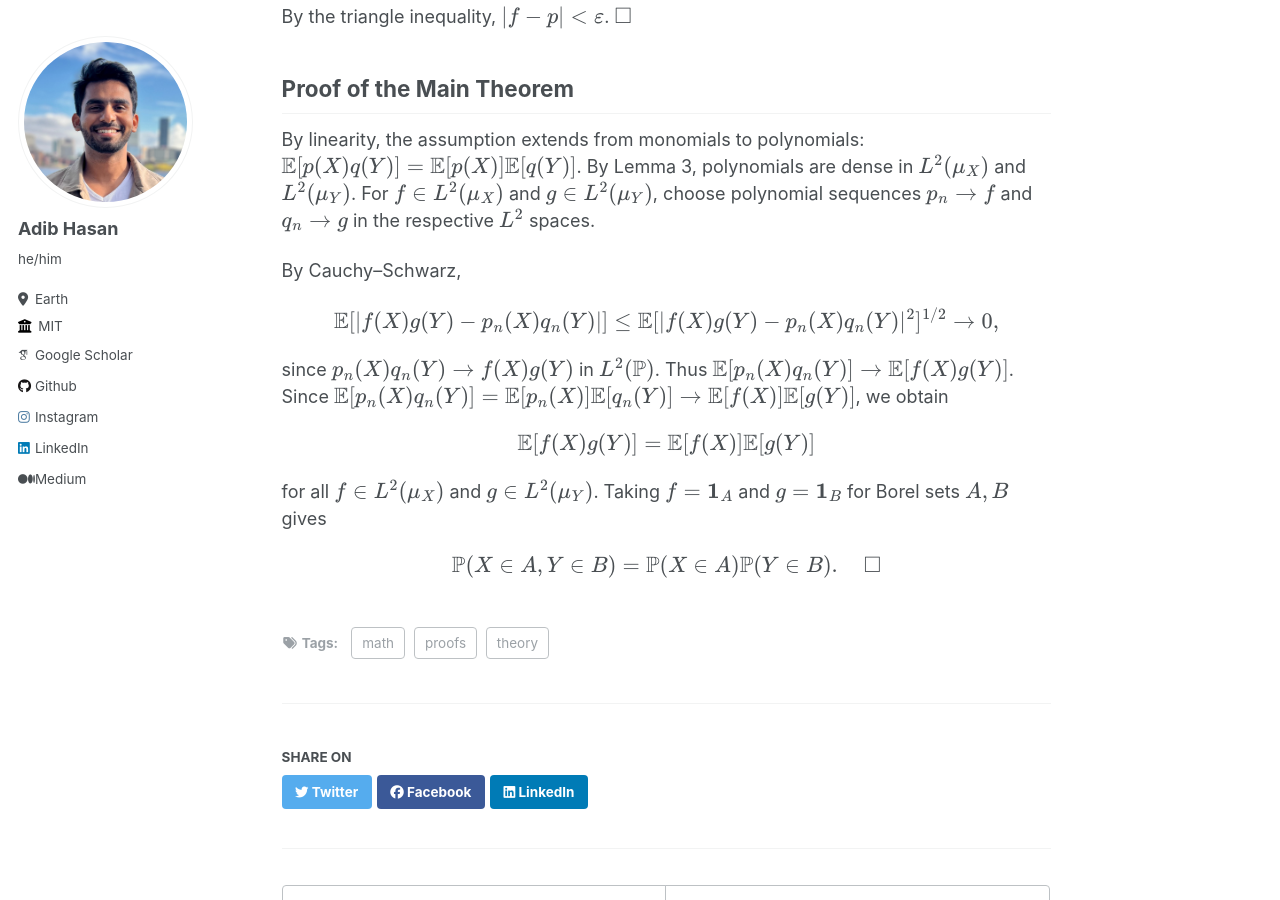
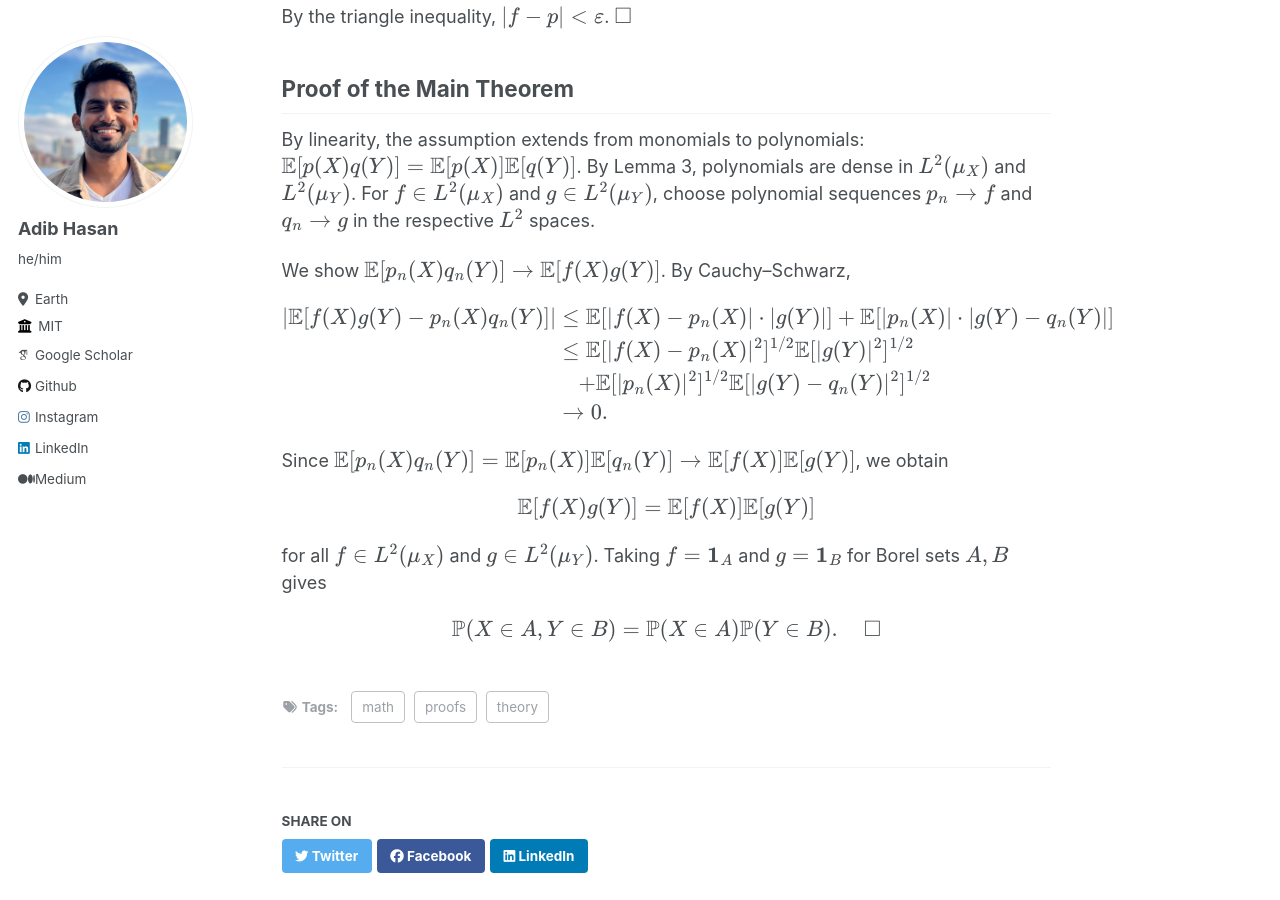
Before and after one commit to Neehan/neehan.github.io, a Jekyll site: the page built from _blog/no-corr-to-independence.md, in a window 1280 px wide and 900 px high, scrolled down 3893 px. Built offline with Jekyll 4.4.1, drawn with Linux system fonts in a browser that asks for light colours; some web fonts are replaced; some of the changed text lies outside the part shown.

Commit message:
no corr to indep

```diff
--- a/_blog/no-corr-to-independence.md
+++ b/_blog/no-corr-to-independence.md
@@ -121,15 +121,19 @@ By the triangle inequality, $\|f-p\| < \varepsilon$. $\square$
 
 By linearity, the assumption extends from monomials to polynomials: $\mathbb E[p(X)q(Y)] = \mathbb E[p(X)]\mathbb E[q(Y)]$. By Lemma 3, polynomials are dense in $L^2(\mu\_X)$ and $L^2(\mu\_Y)$. For $f\in L^2(\mu\_X)$ and $g\in L^2(\mu\_Y)$, choose polynomial sequences $p\_n \to f$ and $q\_n \to g$ in the respective $L^2$ spaces.
 
-By Cauchy–Schwarz,
+We show $\mathbb E[p\_n(X)q\_n(Y)] \to \mathbb E[f(X)g(Y)]$. By Cauchy–Schwarz,
 
 $$
-\mathbb E[|f(X)g(Y) - p_n(X)q_n(Y)|]
-\le \mathbb E[|f(X)g(Y) - p_n(X)q_n(Y)|^2]^{1/2}
-\to 0,
+\begin{align}
+|\mathbb E[f(X)g(Y) - p_n(X)q_n(Y)]|
+&\le \mathbb E[|f(X) - p_n(X)| \cdot |g(Y)|] + \mathbb E[|p_n(X)| \cdot |g(Y) - q_n(Y)|] \\
+&\le \mathbb E[|f(X) - p_n(X)|^2]^{1/2} \mathbb E[|g(Y)|^2]^{1/2} \\
+&\quad + \mathbb E[|p_n(X)|^2]^{1/2} \mathbb E[|g(Y) - q_n(Y)|^2]^{1/2} \\
+&\to 0.
+\end{align}
 $$
 
-since $p\_n(X)q\_n(Y) \to f(X)g(Y)$ in $L^2(\mathbb P)$. Thus $\mathbb E[p\_n(X)q\_n(Y)] \to \mathbb E[f(X)g(Y)]$. Since $\mathbb E[p\_n(X)q\_n(Y)] = \mathbb E[p\_n(X)]\mathbb E[q\_n(Y)] \to \mathbb E[f(X)]\mathbb E[g(Y)]$, we obtain
+Since $\mathbb E[p\_n(X)q\_n(Y)] = \mathbb E[p\_n(X)]\mathbb E[q\_n(Y)] \to \mathbb E[f(X)]\mathbb E[g(Y)]$, we obtain
 
 $$
 \mathbb E[f(X)g(Y)] = \mathbb E[f(X)]\mathbb E[g(Y)]
```
Also changed, not shown: other parts of _blog/no-corr-to-independence.md (+1 -1 lines).
